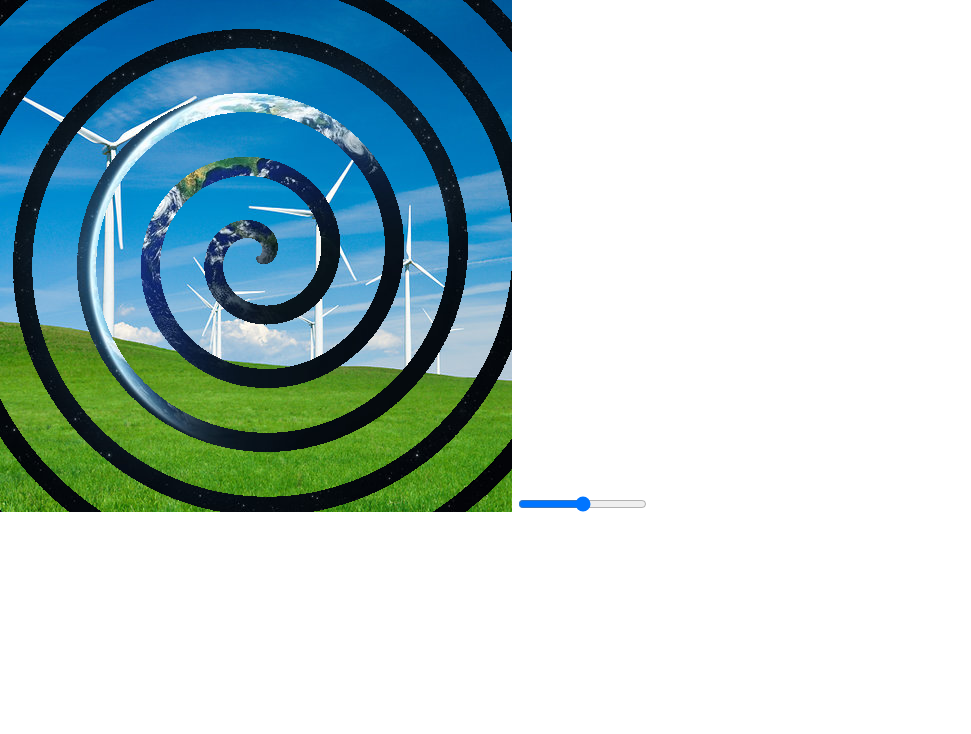
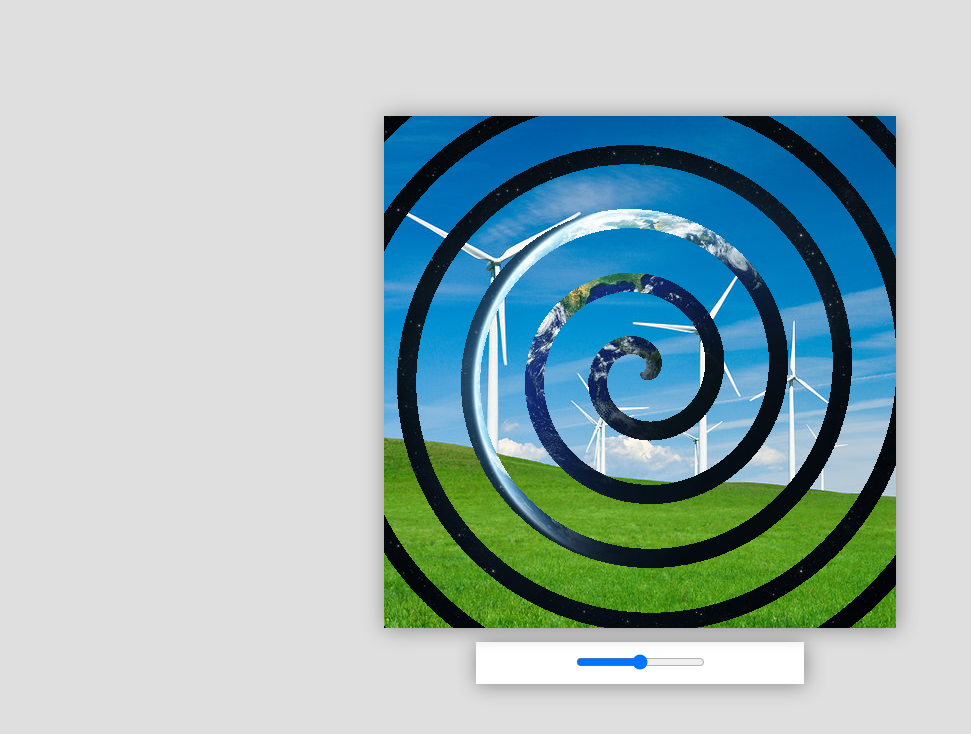
Before and after one commit to alechewitt/image-merger, a website: page index.html in a window 1280 px wide. Shown: the whole page, without its empty margins (0-971 px from the left). Drawn offline with Linux system fonts and the light colour scheme.

Commit message:
Reorganise file structure clean up css to make more presentable

```diff
--- a/index.html
+++ b/index.html
@@ -19,16 +19,46 @@
     <meta name="description" content="Merge two images into a pattern">
     <script type="text/javascript" src="dist/bundle.js"></script>
     <style>
-        html body {
-            margin   : 0;
-            overflow : hidden;
+        html, body {
+            margin           : 0;
+            overflow         : hidden;
+            width            : 100%;
+            height           : 100%;
+            background-color : #dfdfdf;
+        }
+
+        body {
+            display         : flex;
+            justify-content : center;
+            align-items     : center;
+        }
+
+        .holder {
+            text-align : center;
+        }
+
+        .inputHolder {
+            margin           : 0 auto;
+            padding          : 10px;
+            background-color : white;
+            width            : 60%;
+            margin-top       : 10px;
+            box-shadow       : 1px 1px 20px #888888;
+        }
+
+        #imageCanvas {
+            box-shadow       : 1px 1px 20px #888888;
         }
 
 
     </style>
 </head>
 <body>
-    <canvas id="gameCanvas"></canvas>
-    <input id="rangeSelector" type="range" value="50" min="-1" max="101">
+<div class="holder">
+    <canvas id="imageCanvas"></canvas>
+    <div class="inputHolder">
+        <input id="rangeSelector" type="range" value="50" min="-1" max="101">
+    </div>
+</div>
 </body>
 </html>
--- a/src/main.js
+++ b/src/main.js
@@ -6,9 +6,9 @@ import fragmentShader from "./fragment-shader.frag";
 // Main Entry point which sets up the game
 window.onload = function() {
 
-    let canvas = document.getElementById("gameCanvas");
+    let canvas = document.getElementById("imageCanvas");
     let rangeSelector = document.getElementById("rangeSelector");
-    var canvasSize = Math.min((window.innerHeight - 200), (window.innerWidth - 100));
+    var canvasSize = Math.min((window.innerHeight - 100), (window.innerWidth - 100));
     let paternize = new PaternizeApp(canvas, canvasSize);
     paternize.init();
     rangeSelector.addEventListener("input", function(event) {
@@ -32,9 +32,9 @@ class PaternizeApp {
         this.canvas.width = size;
 
         // Img srcs
-        this.image0Src = "windmills.jpg";
-        this.image1Src = "earth.jpg";
-        this.patternSrc = "spiral.png";
+        this.image0Src = "textures/windmills.jpg";
+        this.image1Src = "textures/earth.jpg";
+        this.patternSrc = "textures/spiral.png";
 
         // Textures
         this.texImage0 = null;
```
Also changed, not shown: dist/bundle.js, dist/index.html, textures/earth.jpg (renamed from earth.jpg), textures/spiral.png (renamed from spiral.png), textures/windmills.jpg (renamed from windmills.jpg), 1 other file.
